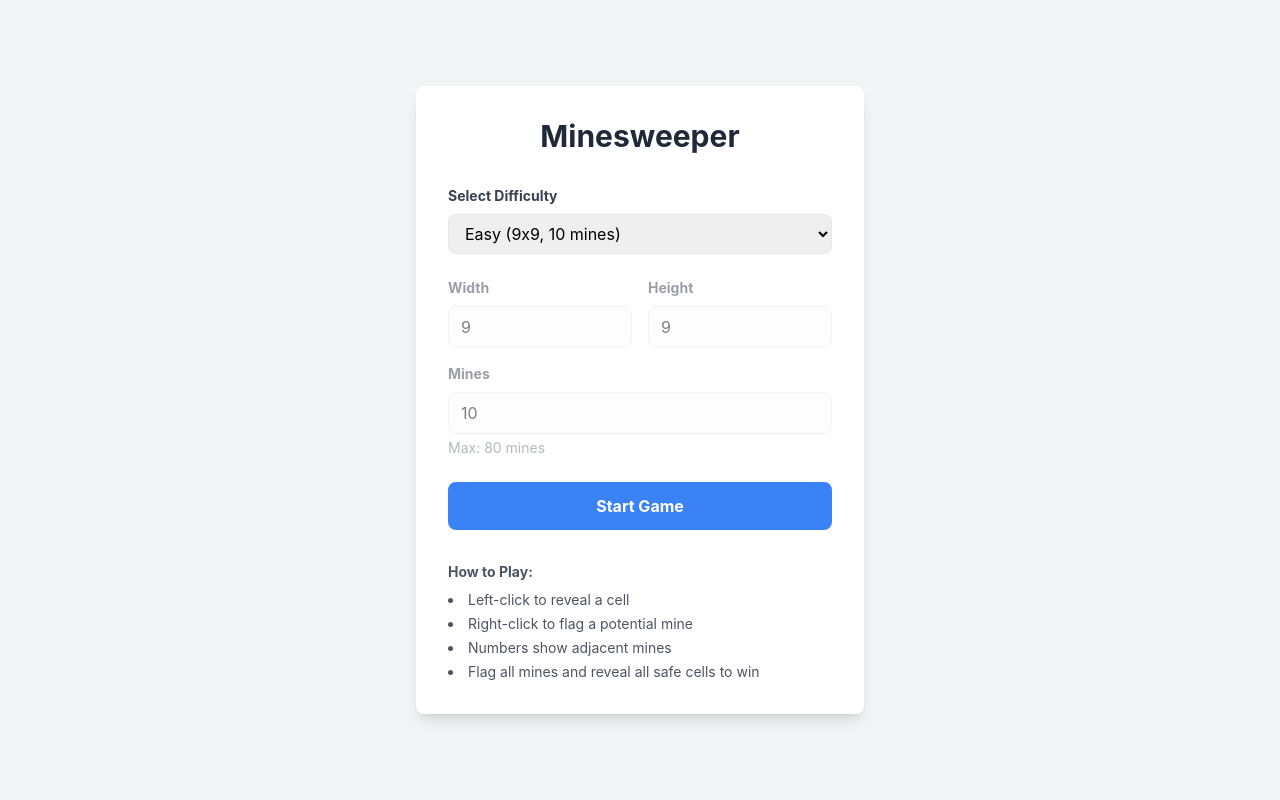
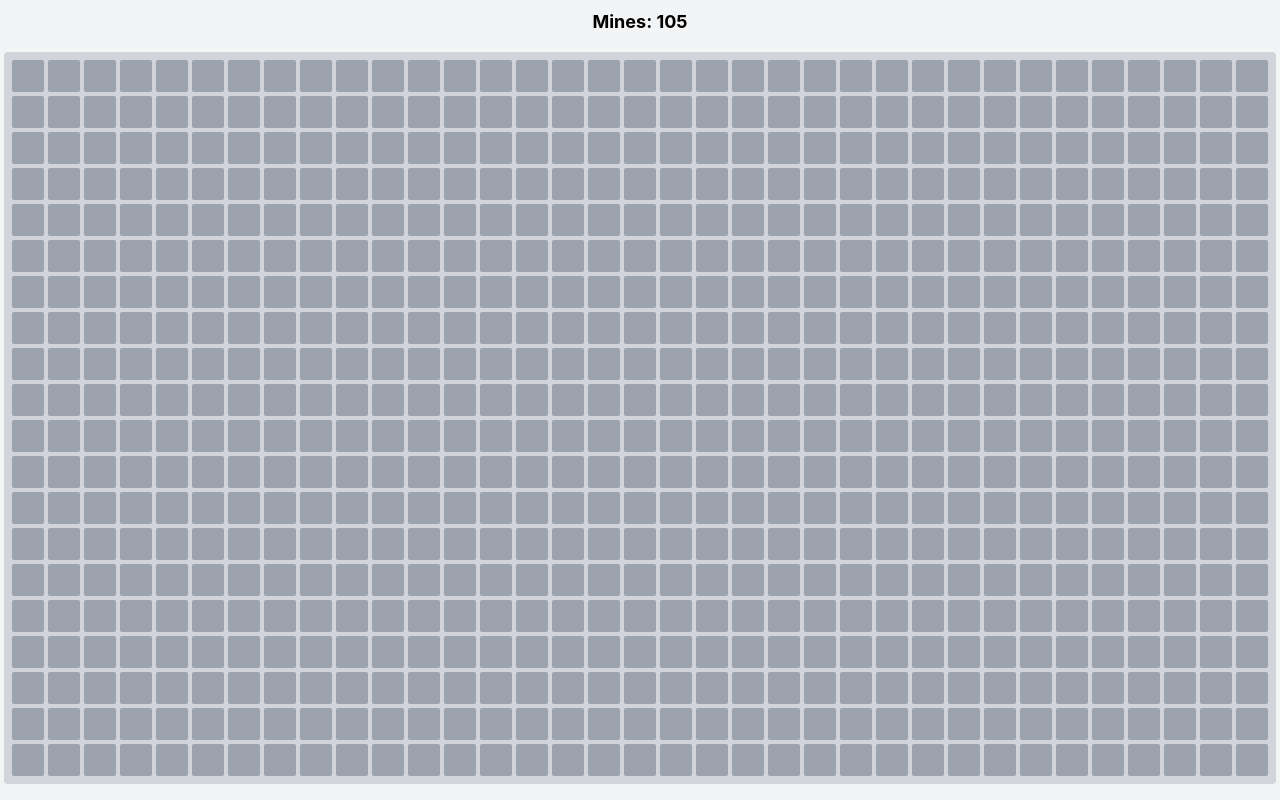
Before and after one commit to oneself/mineswpr, a React (Create React App) app: page / in a window 1280 px wide. Built offline with nearby package versions, Linux system fonts and the light colour scheme.

Commit message:
Removing start screen. Making size adaptive.

```diff
--- a/src/components/Game.tsx
+++ b/src/components/Game.tsx
@@ -1,38 +1,56 @@
-import React, { useState } from 'react';
-import { GamePage, GameSettings } from '../types/game';
-import { StartPage } from './StartPage';
+import React, { useState, useEffect } from 'react';
+import { GameSettings } from '../types/game';
 import { Minesweeper } from './Minesweeper';
 
+const calculateBoardSize = () => {
+  // Get viewport dimensions
+  const viewportWidth = window.innerWidth;
+  const viewportHeight = window.innerHeight;
+
+  // Calculate cell size based on the Cell component's width (w-8 = 2rem = 32px)
+  const cellSize = 32;
+  const headerHeight = 150; // Space for header elements
+
+  // Calculate maximum number of cells that can fit
+  const maxCols = Math.floor(viewportWidth / cellSize) - 5; // Remove 5 columns for spacing
+  const maxRows = Math.floor((viewportHeight - headerHeight) / cellSize);
+
+  // Ensure minimum size but don't limit maximum width
+  const cols = Math.max(maxCols, 8);
+  const rows = Math.max(Math.min(maxRows, 24), 8);
+
+  // Calculate mines (approximately 15% of cells)
+  const totalCells = rows * cols;
+  const mines = Math.floor(totalCells * 0.15);
+
+  return { rows, cols, mines };
+};
+
 export const Game: React.FC = () => {
-  const [page, setPage] = useState<GamePage>('start');
-  const [settings, setSettings] = useState<GameSettings>({
-    difficulty: 'easy',
-    config: {
-      rows: 9,
-      cols: 9,
-      mines: 10
-    }
-  });
+  const [settings, setSettings] = useState<GameSettings>(() => ({
+    difficulty: 'custom',
+    config: calculateBoardSize()
+  }));
 
-  const handleStart = (newSettings: GameSettings) => {
-    setSettings(newSettings);
-    setPage('game');
-  };
+  // Recalculate board size on window resize
+  useEffect(() => {
+    const handleResize = () => {
+      setSettings({
+        difficulty: 'custom',
+        config: calculateBoardSize()
+      });
+    };
 
-  const handleBackToStart = () => {
-    setPage('start');
-  };
+    window.addEventListener('resize', handleResize);
+    return () => window.removeEventListener('resize', handleResize);
+  }, []);
 
   return (
     <div>
-      {page === 'start' && <StartPage onStart={handleStart} />}
-      {page === 'game' && (
-        <Minesweeper
-          initialDifficulty={settings.difficulty}
-          initialConfig={settings.config}
-          onBackToStart={handleBackToStart}
-        />
-      )}
+      <Minesweeper
+        initialDifficulty={settings.difficulty}
+        initialConfig={settings.config}
+      />
     </div>
   );
 };
--- a/src/components/Minesweeper.tsx
+++ b/src/components/Minesweeper.tsx
@@ -7,13 +7,11 @@ import { Modal } from './Modal';
 interface MinesweeperProps {
   initialDifficulty: Difficulty;
   initialConfig: GameConfig;
-  onBackToStart: () => void;
 }
 
 export const Minesweeper: React.FC<MinesweeperProps> = ({
   initialDifficulty,
   initialConfig,
-  onBackToStart,
 }) => {
   const [difficulty] = useState<Difficulty>(initialDifficulty);
   const [gameState, setGameState] = useState<GameState>(() => {
@@ -115,22 +113,7 @@ export const Minesweeper: React.FC<MinesweeperProps> = ({
   }, [difficulty, initialConfig]);
 
   return (
-    <div className="flex flex-col items-center min-h-screen bg-gray-100 p-4">
-      <div className="mb-4 space-x-2 flex items-center">
-        <button
-          onClick={onBackToStart}
-          className="px-4 py-2 bg-gray-500 text-white rounded hover:bg-gray-600"
-        >
-          ← Back
-        </button>
-        <button
-          onClick={resetGame}
-          className="px-4 py-2 bg-blue-500 text-white rounded hover:bg-blue-600"
-        >
-          Reset
-        </button>
-      </div>
-
+    <div className="flex flex-col items-center min-h-screen bg-gray-100 p-2">
       <div className="mb-4">
         <span className="text-lg font-bold">
           Mines: {gameState.mineCount - gameState.flagCount}
@@ -158,7 +141,6 @@ export const Minesweeper: React.FC<MinesweeperProps> = ({
         message={gameState.gameWon ? "You've won! 🎉" : "You hit a mine! 💥"}
         onClose={() => setShowModal(false)}
         onRestart={resetGame}
-        onBackToStart={onBackToStart}
       />
     </div>
   );
--- a/src/components/Modal.tsx
+++ b/src/components/Modal.tsx
@@ -6,7 +6,6 @@ interface ModalProps {
   message: string;
   onClose: () => void;
   onRestart?: () => void;
-  onBackToStart?: () => void;
 }
 
 export const Modal: React.FC<ModalProps> = ({
@@ -15,7 +14,6 @@ export const Modal: React.FC<ModalProps> = ({
   message,
   onClose,
   onRestart,
-  onBackToStart,
 }) => {
   if (!isOpen) return null;
 
@@ -35,15 +33,6 @@ export const Modal: React.FC<ModalProps> = ({
             </button>
           )}
 
-          {onBackToStart && (
-            <button
-              onClick={onBackToStart}
-              className="w-full bg-gray-500 hover:bg-gray-600 text-white font-bold py-2 px-4 rounded transition-colors"
-            >
-              Back to Start
-            </button>
-          )}
-
           <button
             onClick={onClose}
             className="w-full border border-gray-300 hover:bg-gray-100 font-bold py-2 px-4 rounded transition-colors"
```
